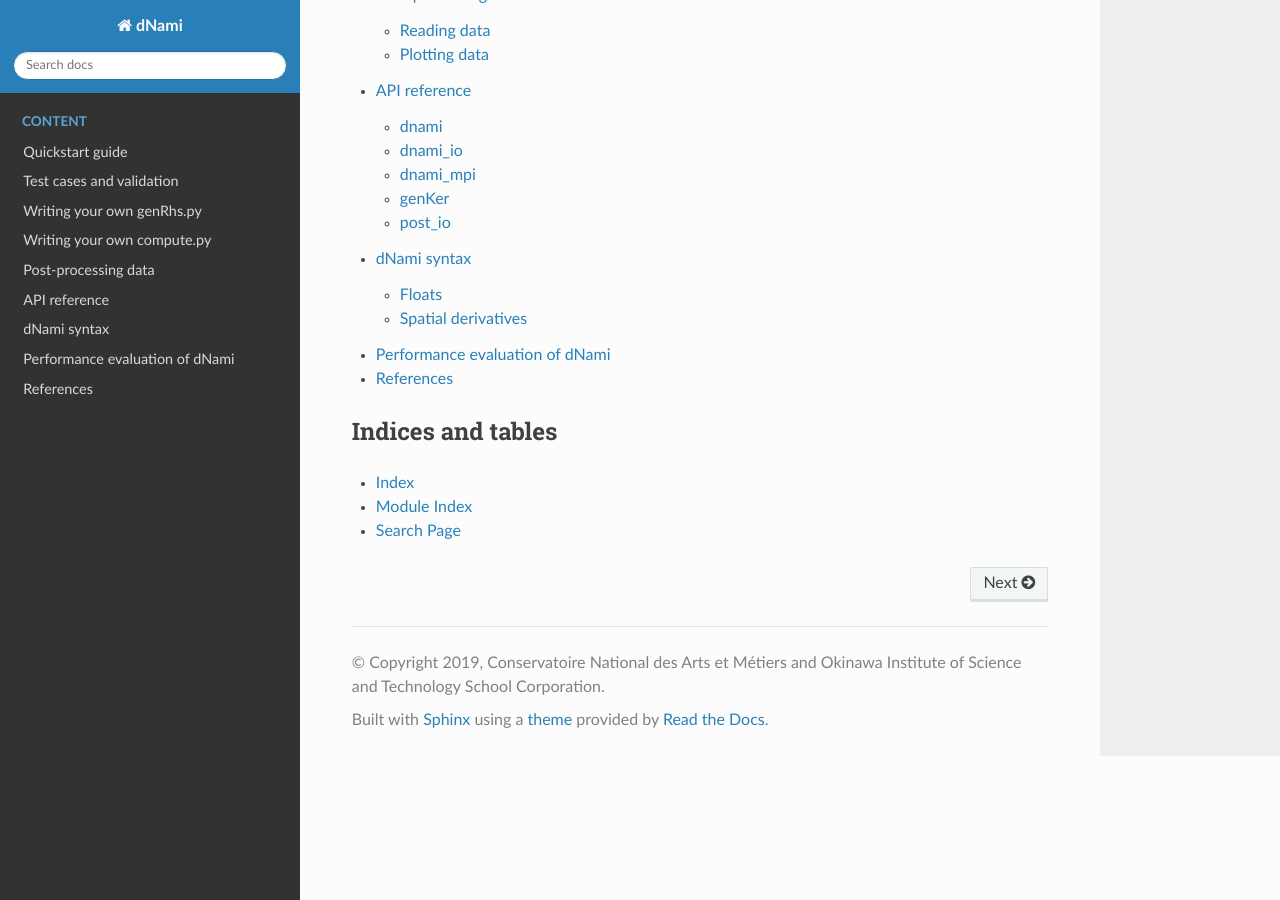
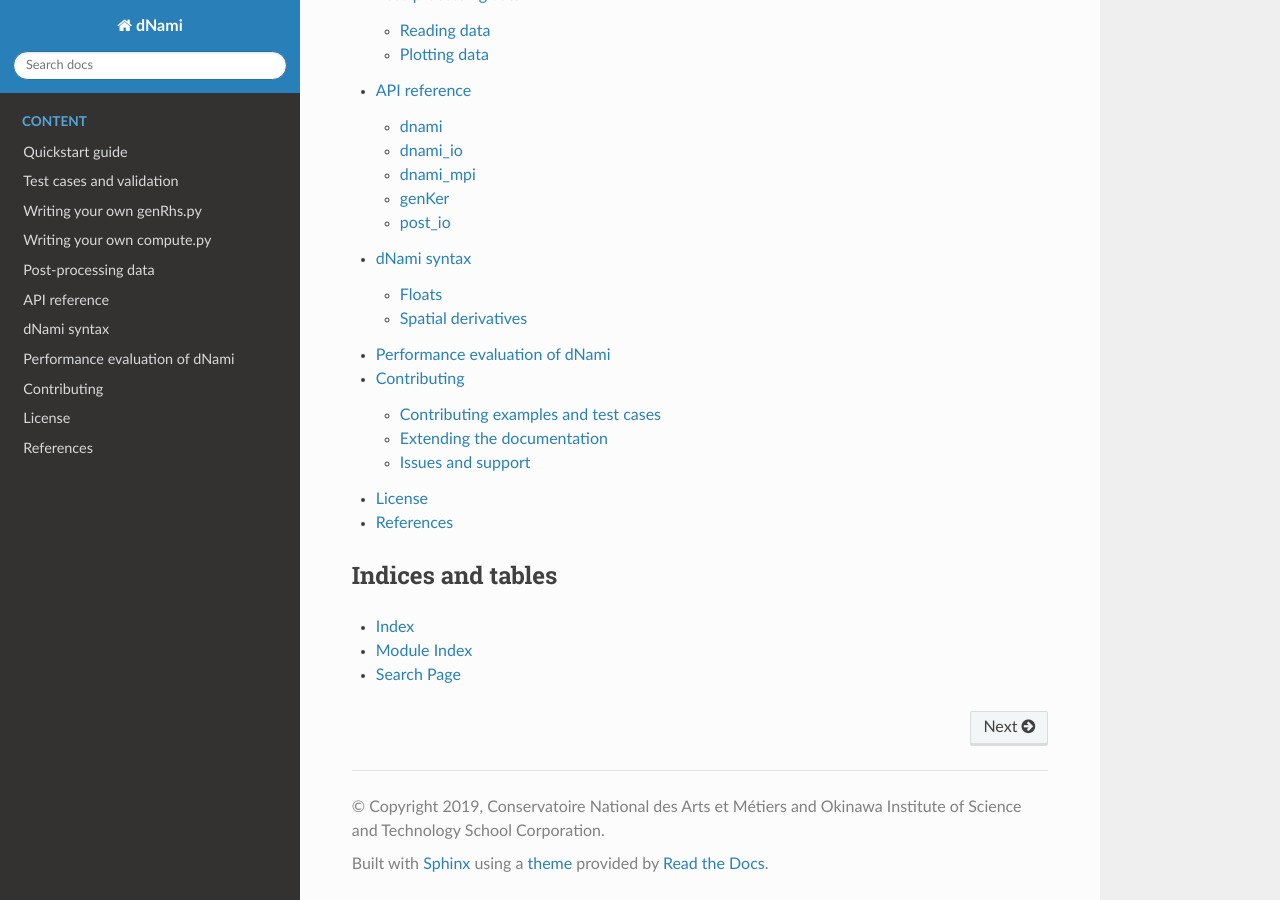
Before and after one commit to dNamiLab/dNami, a Sphinx documentation site: the page built from doc/index.rst, in a window 1280 px wide and 900 px high, scrolled down 2143 px. Built offline with Sphinx 7.4.7 and the Read the Docs theme 2.0.0, drawn with Linux system fonts in a browser that asks for light colours; some of the changed lines change nothing that is shown.

Commit message:
added contribution and license to the documentation

```diff
--- a/doc/index.rst
+++ b/doc/index.rst
@@ -47,6 +47,8 @@ To get started with dNami, please check out the :doc:`Quickstart guide </usage/q
    usage/api
    usage/syntax
    usage/performance
+   usage/contrib
+   usage/license
    usage/references
 
 Indices and tables
--- /dev/null
+++ b/doc/usage/contrib.rst
@@ -0,0 +1,18 @@
+Contributing
+***************************
+
+Contributing examples and test cases
+####################################
+
+We look forward to seeing dNami used to solve problems from many different fields. If you would like to contribute an example, please prepare an ``exm/*``-like folder with the equations, numerics and a ``compute.py`` as well as a short write-up of the problem and dNami results in the :doc:`/usage/testcases/` section of the documentation. Then submit a pull request so that we can review it for acceptance. Thank you for helping us grow the example section.
+
+Extending the documentation
+####################################
+
+If you want to add additional content to the documentation, add/edit *.rst* files in the ``doc/usage``
+directory and also update ``doc/index.rst`` (if necessary). Please make sure the documentation compiles locally before submitting a pull request.
+
+Issues and support
+##################################
+
+If you discover a bug or an issue with the code, please open an issue with a clear write-up of the problem and steps to replicate it for us to investigate.
--- /dev/null
+++ b/doc/usage/license.rst
@@ -0,0 +1,4 @@
+License
+***************************
+
+.. include:: ../../LICENSE.txt
```
